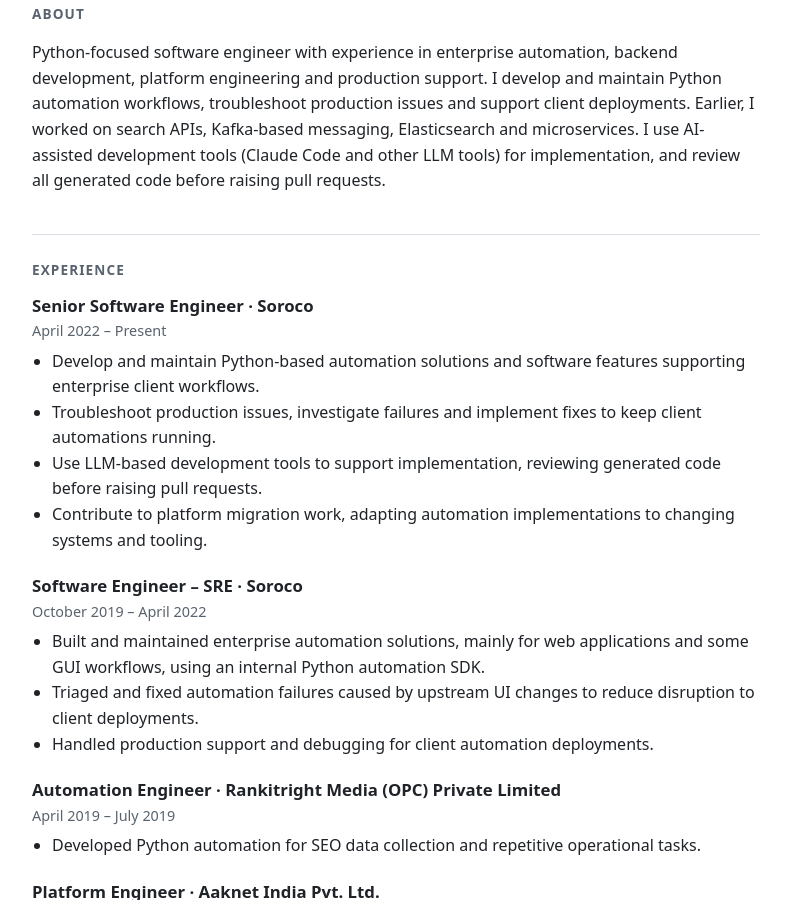
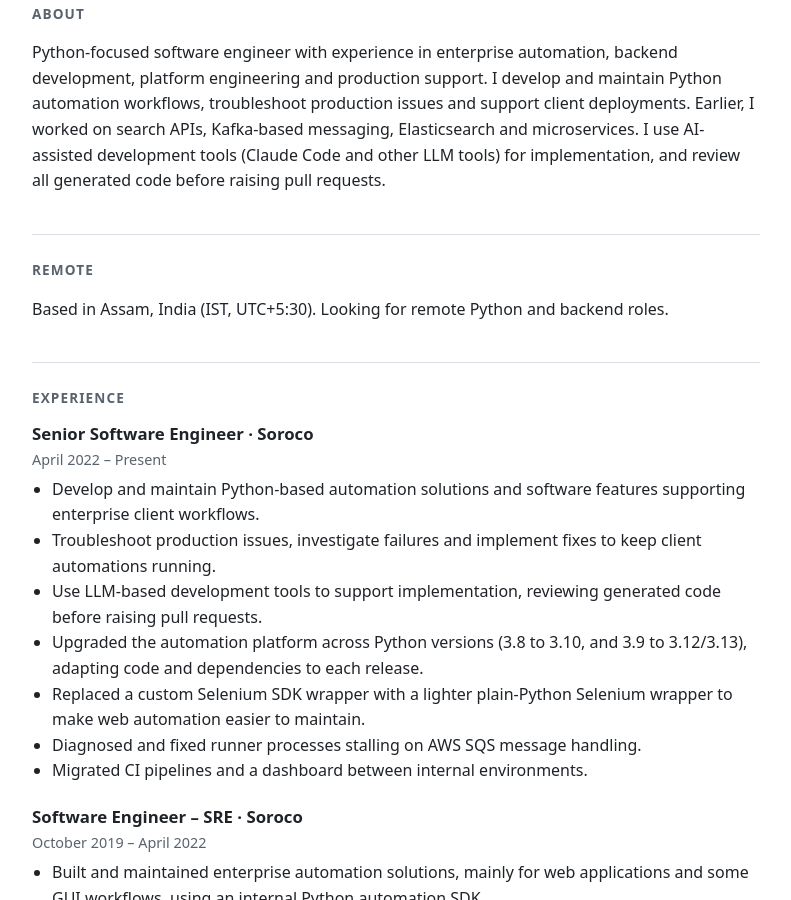
Before and after one commit to ajphukan/ajphukan.github.io, a Jekyll site: the page built from index.html, in a window 1280 px wide and 900 px high, scrolled down 321 px. Shown: the whole window, without its empty margins (244-1035 px from the left). Built offline with Jekyll 4.4.1, drawn with Linux system fonts in a browser that asks for light colours; some of the changed text lies outside the part shown.

Commit message:
Add migration bullets, remote section, ShadowTyping project
Co-Authored-By: Claude Sonnet 5.5 <noreply@anthropic.com>

```diff
--- a/index.html
+++ b/index.html
@@ -20,6 +20,11 @@ role: Python Software Engineer
   <p>Python-focused software engineer with experience in enterprise automation, backend development, platform engineering and production support. I develop and maintain Python automation workflows, troubleshoot production issues and support client deployments. Earlier, I worked on search APIs, Kafka-based messaging, Elasticsearch and microservices. I use AI-assisted development tools (Claude Code and other LLM tools) for implementation, and review all generated code before raising pull requests.</p>
 </section>
 
+<section id="remote">
+  <h2>Remote</h2>
+  <p>Based in Assam, India (IST, UTC+5:30). Looking for remote Python and backend roles.</p>
+</section>
+
 <section id="experience">
   <h2>Experience</h2>
   <div class="item">
@@ -29,7 +34,10 @@ role: Python Software Engineer
       <li>Develop and maintain Python-based automation solutions and software features supporting enterprise client workflows.</li>
       <li>Troubleshoot production issues, investigate failures and implement fixes to keep client automations running.</li>
       <li>Use LLM-based development tools to support implementation, reviewing generated code before raising pull requests.</li>
-      <li>Contribute to platform migration work, adapting automation implementations to changing systems and tooling.</li>
+      <li>Upgraded the automation platform across Python versions (3.8 to 3.10, and 3.9 to 3.12/3.13), adapting code and dependencies to each release.</li>
+      <li>Replaced a custom Selenium SDK wrapper with a lighter plain-Python Selenium wrapper to make web automation easier to maintain.</li>
+      <li>Diagnosed and fixed runner processes stalling on AWS SQS message handling.</li>
+      <li>Migrated CI pipelines and a dashboard between internal environments.</li>
     </ul>
   </div>
   <div class="item">
@@ -75,6 +83,11 @@ role: Python Software Engineer
     <div class="meta">Android app &middot; in closed testing</div>
     <p>A calm, private companion for reading, reflection and practice. Works offline, with no account and no ads, and includes the Bhagavad Gita (all 18 chapters, 701 verses) and the Hanuman Chalisa. <a href="{{ "/ananta-privacy.md" | relative_url }}">Privacy policy</a></p>
   </div>
+  <div class="item">
+    <h3>ShadowTyping</h3>
+    <div class="meta">Website</div>
+    <p>Free typing-test website. <a href="https://shadowtyping.com/">shadowtyping.com</a></p>
+  </div>
 </section>
 
 <section id="skills">
```
